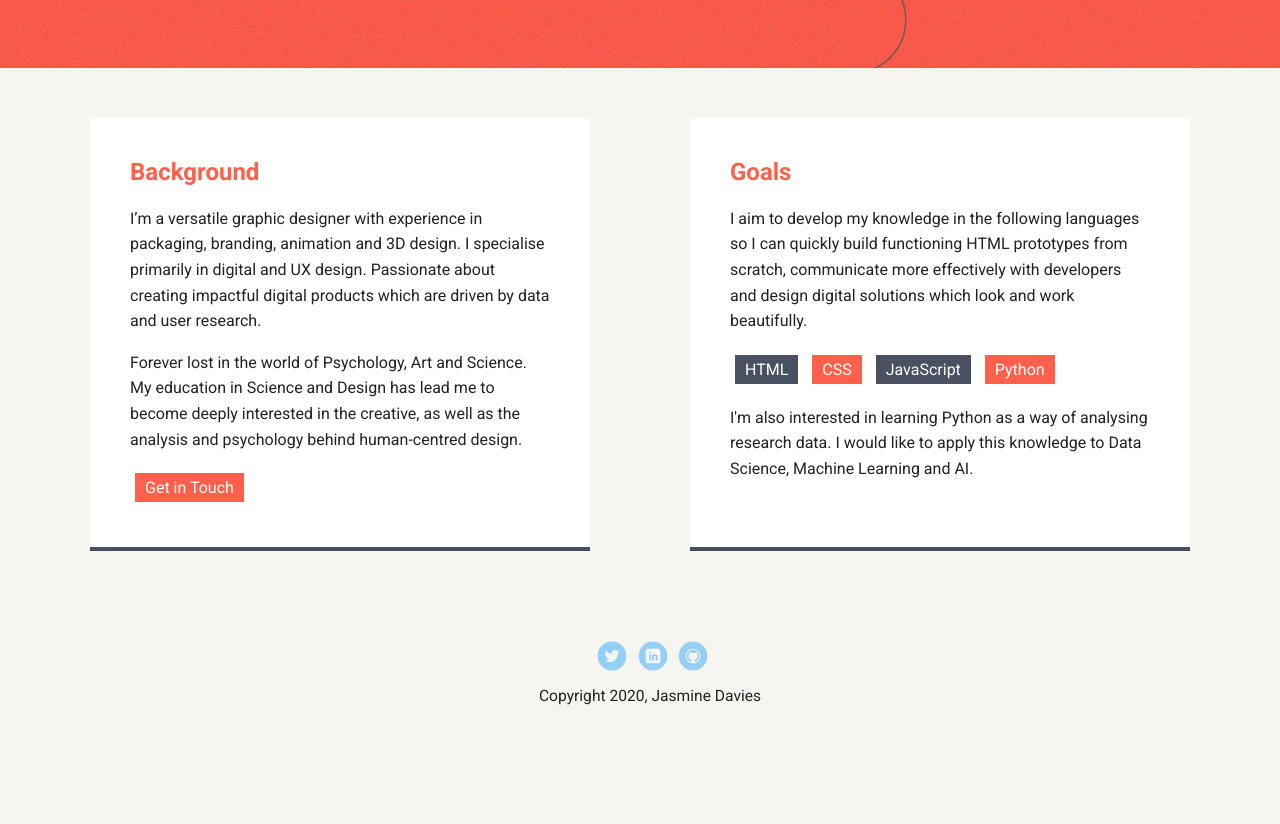
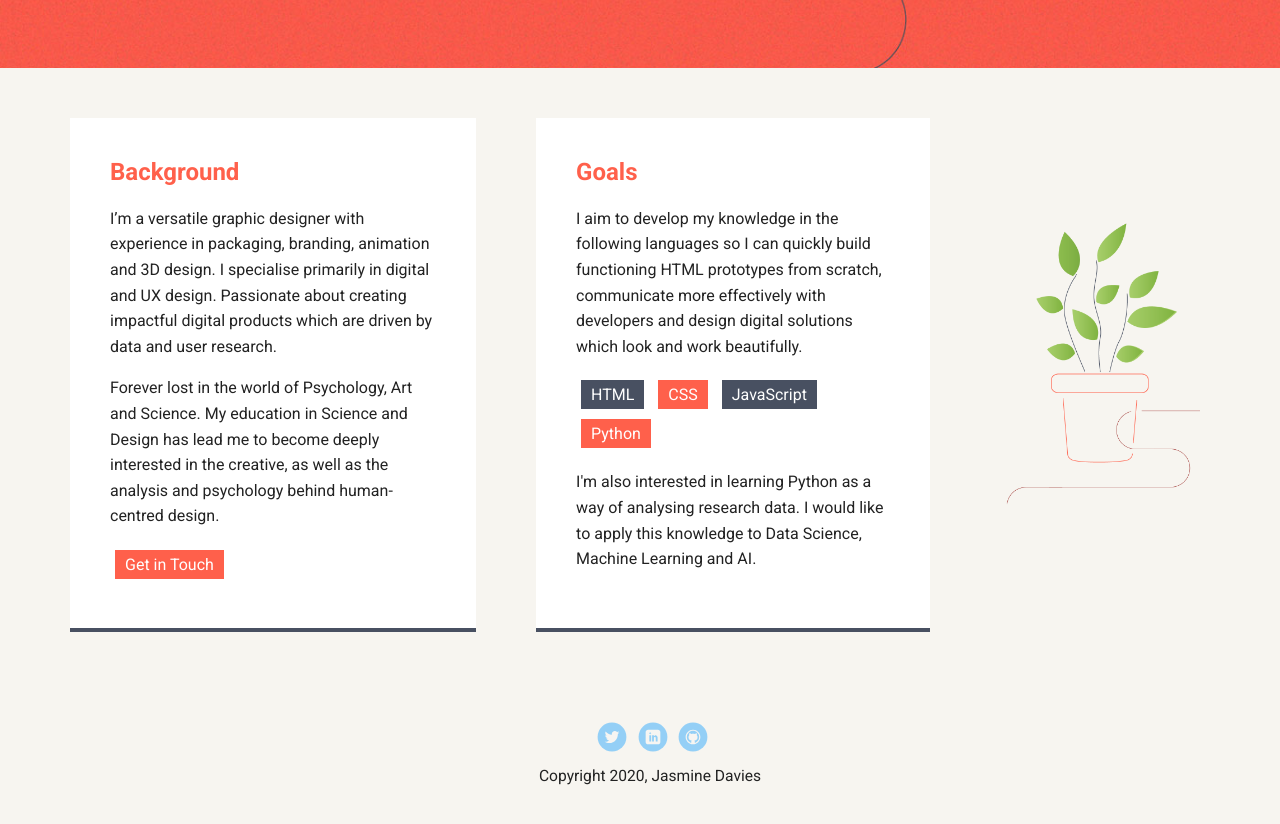
Before and after one commit to jasminejd/Jasminetunit1, a plain HTML site: page index.html in a window 1280 px wide. Shown: the part 402-1226 px from the top of the page. Before the commit the page ends 1202 px from the top, so only its background shows below. Drawn offline with Linux system fonts and the light colour scheme; a web font is replaced by a local one.

Commit message:
Updated CSS, additional image and semantics.

```diff
--- a/index.html
+++ b/index.html
@@ -24,16 +24,16 @@
     </header>
 
     <main class="flex">
-      <div class="card">
+      <section class="card">
         <h2>Background</h2>
         <p>I’m a versatile graphic designer with experience in packaging, branding, animation and 3D design. I specialise primarily in digital
           and UX design. Passionate about creating impactful digital products which are driven by data and user research.</p>
         <p>Forever lost in the world of Psychology, Art and Science. My education in Science and Design has lead me to become
           deeply interested in the creative, as well as the analysis and psychology behind human-centred design.</p>
 <a href="mailto:jasmine.j.davies@gmail.com" target="_top" class="CTA">Get in Touch</a>
-      </div>
+</section>
 
-      <div class="card">
+      <section class="card">
         <h2>Goals</h2>
         <p>I aim to develop my knowledge in the following languages so I can quickly build functioning HTML prototypes from scratch, communicate more effectively with developers and design digital solutions which look and work beautifully.</p>
         <ul class="skills">
@@ -43,7 +43,14 @@
           <li>Python</li>
         </ul>
         <p>I'm also interested in learning Python as a way of analysing research data. I would like to apply this knowledge to Data Science, Machine Learning and AI.  </p>
-      </div>
+      </section>
+
+  <figure>
+
+    <img src="images/plant.png" alt="image of plant" class="plant">
+
+  </figure>
+
     </main>
 
 
--- a/styles.css
+++ b/styles.css
@@ -78,7 +78,10 @@ header .profile-image:hover {
   transition-duration: 3s;
 }
 
-
+.plant {
+max-width: 200px;
+padding-top: 100px;
+}
 
 .tag {
   background-color: #485061;
@@ -231,3 +234,4 @@ a.social:hover {
   h2{
       color: #ff604b;
 }
+}
```
Also changed, not shown: hobbies.html (+2 -2 lines), images/plant.png (added), 1 other file.
